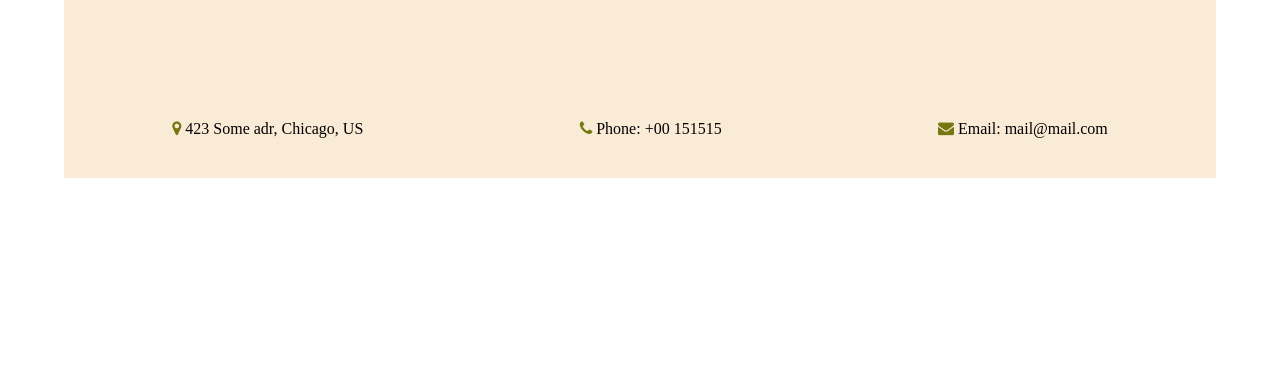
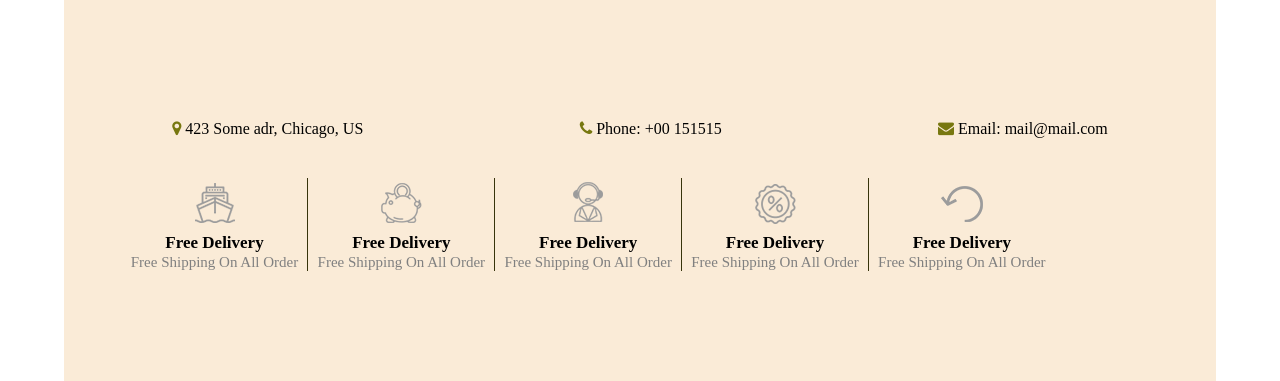
Before and after one commit to mrshed21/Template002, a plain HTML site: page index.html in a window 1280 px wide. Shown: the part 3478-3859 px from the top of the page. Before the commit the page ends 3656 px from the top, so only its background shows below. Drawn offline with Linux system fonts and the light colour scheme.

Commit message:
fixing transation

```diff
--- a/css/style.css
+++ b/css/style.css
@@ -306,16 +306,20 @@ background-color: #8482034b;
 
 .more1 {
     display: flex;
+    font-size: 24px;
     flex-direction: column;
     justify-content: center;
     align-items: center;
     height: 100%;
-    transform: scale(1,1);
-    transition: 3s;
+
     cursor: pointer;
 }
+.more-hover {
+    transform: scale(1,1);
+    transition:all 1s linear;
+}
 
-.more1:hover .more-hover {
+.more1:hover .more-hover  {
     font-size: 48px;
     transform: scale(1.1,1.1);
 
@@ -415,3 +419,78 @@ background-color: #8482034b;
 .call-us i {
     color: rgb(119, 119, 15);
 }
+
+/* sprite */
+.sprites-sec {
+    width: 90%;
+    margin: auto;
+    display: flex;
+    justify-content: center;
+    align-items: center;
+    flex-wrap: wrap;
+    background-color: antiquewhite;
+
+
+
+}
+.sprites {
+    display:flex;
+    margin-bottom: 55px;
+    width: 90%;
+}
+.sprite-item{
+    flex:1;
+    text-align: center;
+    border-right: 1px solid #37340c;
+
+}
+.sprite-item:last-child{
+    border:0;
+}
+.sprite-info h3{
+    font-size: 17px;
+}
+.sprite-info span{
+    color: gray;
+    font-size: 15px;
+}
+.sprite-icon{
+    background-image: url(../photos/service-icon.png);
+    height: 55px;
+    background-repeat: no-repeat;
+}
+.sprite-icon-1{
+background-position: center 5px;
+transition: all .5s;
+}
+.sprite-item:hover .sprite-icon-1{
+    background-position: center -86px;
+}
+.sprite-icon-2{
+background-position: center -180px;
+transition: all .5s;
+}
+.sprite-item:hover .sprite-icon-2{
+    background-position: center -273px;
+}
+.sprite-icon-3{
+background-position: center -366px;
+transition: all .5s;
+}
+.sprite-item:hover .sprite-icon-3{
+    background-position: center -455px;
+}
+.sprite-icon-4{
+background-position: center -549px;
+transition: all .5s;
+ }
+ .sprite-item:hover .sprite-icon-4{
+    background-position: center -639px;
+}
+.sprite-icon-5{
+background-position: center -734px;
+transition: all .5s;
+}
+.sprite-item:hover .sprite-icon-5{
+    background-position: center -826px;
+}
--- a/index.html
+++ b/index.html
@@ -230,6 +230,50 @@
 
 
 
+<!-- sprite -->
+<section class="sprites-sec">
+    <div class="sprites">
+        <div class="sprites">
+            <div class="sprite-item">
+                <div class="sprite-icon sprite-icon-1"></div>
+                <div class="sprite-info">
+                    <h3>Free Delivery</h3>
+                    <span>Free Shipping On All Order</span>
+                </div> <!-- ./sprite-info -->
+            </div> <!-- ./sprite-icon -->
+            <div class="sprite-item">
+                <div class="sprite-icon sprite-icon-2"></div>
+                <div class="sprite-info">
+                    <h3>Free Delivery</h3>
+                    <span>Free Shipping On All Order</span>
+                </div> <!-- ./sprite-info -->
+            </div> <!-- ./sprite-icon -->
+            <div class="sprite-item">
+                <div class="sprite-icon sprite-icon-3"></div>
+                <div class="sprite-info">
+                    <h3>Free Delivery</h3>
+                    <span>Free Shipping On All Order</span>
+                </div> <!-- ./sprite-info -->
+            </div> <!-- ./sprite-icon -->
+            <div class="sprite-item">
+                <div class="sprite-icon sprite-icon-4"></div>
+                <div class="sprite-info">
+                    <h3>Free Delivery</h3>
+                    <span>Free Shipping On All Order</span>
+                </div> <!-- ./sprite-info -->
+            </div> <!-- ./sprite-icon -->
+            <div class="sprite-item">
+                <div class="sprite-icon sprite-icon-5">
+                </div>
+                <div class="sprite-info">
+                    <h3>Free Delivery</h3>
+                    <span>Free Shipping On All Order</span>
+                </div> <!-- ./sprite-info -->
+            </div> <!-- ./sprite-icon -->
+        </div>
+    </div>
+</section>
+
 
 </body>
 </html>
```
Also changed, not shown: photos/service-icon.png (added).
